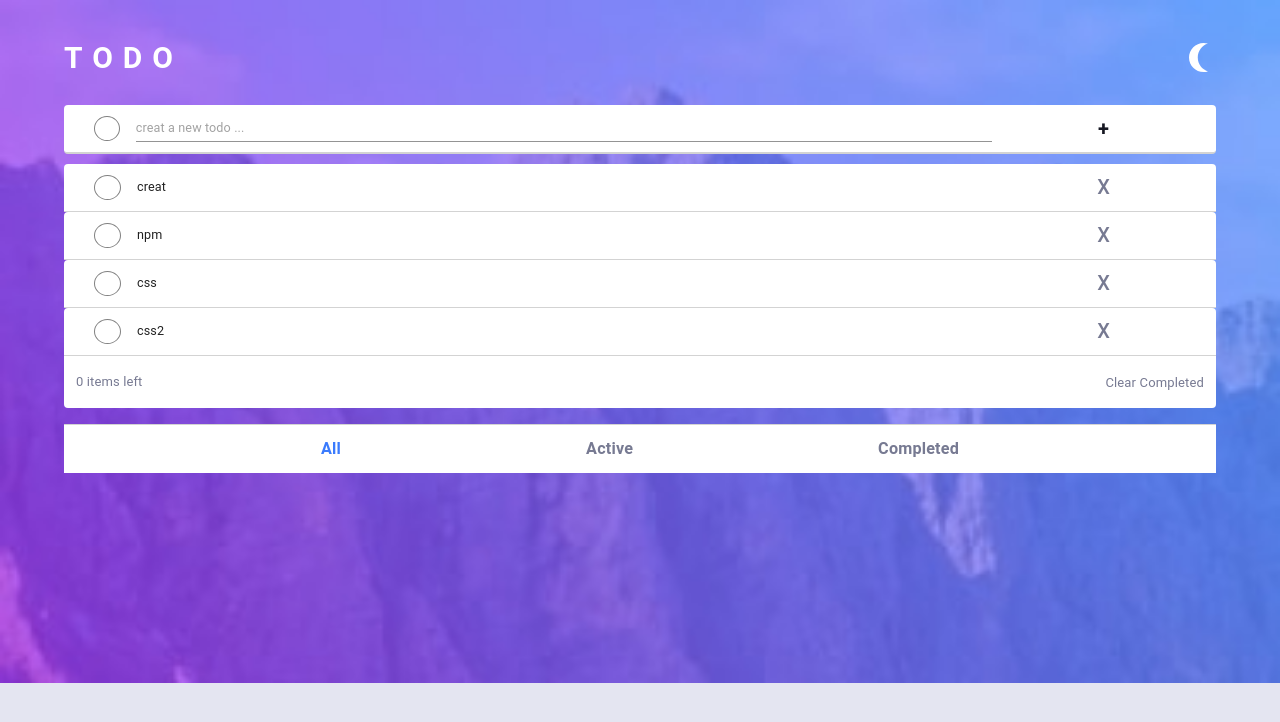
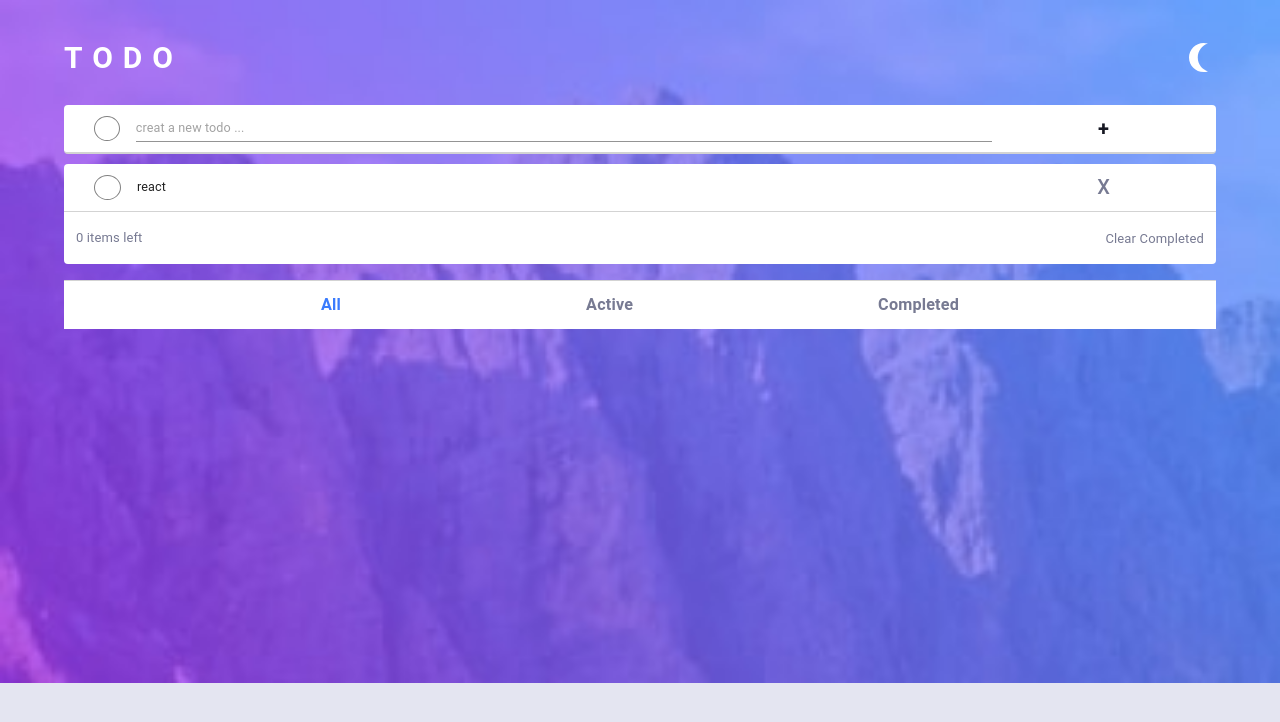
Before and after one commit to sofia-kn/todoList-mui, a React app: page / in a window 1280 px wide. Shown: the top 722 px of the page. Built offline with nearby package versions, Linux system fonts and the light colour scheme; data requests are answered from the project's data file; the HTML template or start-up script is replaced by a standard one.

Commit message:
commit all changes

```diff
--- a/db.json
+++ b/db.json
@@ -1,20 +1,8 @@
 {
   "todos": [
     {
-      "inputValue": "creat",
+      "inputValue": "react",
       "id": 1
-    },
-    {
-      "inputValue": "npm",
-      "id": 2
-    },
-    {
-      "inputValue": "css",
-      "id": 3
-    },
-    {
-      "inputValue": "css2",
-      "id": 4
     }
   ]
 }
--- a/src/theme.js
+++ b/src/theme.js
@@ -1,5 +1,4 @@
 import { createTheme } from "@mui/material/styles";
-
 // Create a theme instance.
 const theme = createTheme({
   components: {
@@ -20,6 +19,7 @@ const theme = createTheme({
           backgroundColor: "#e4e5f1",
         },
       },
+
     },
   },
   palette: {
```
Also changed, not shown: public/assets/fonts/Roboto-Regular.ttf (added).
